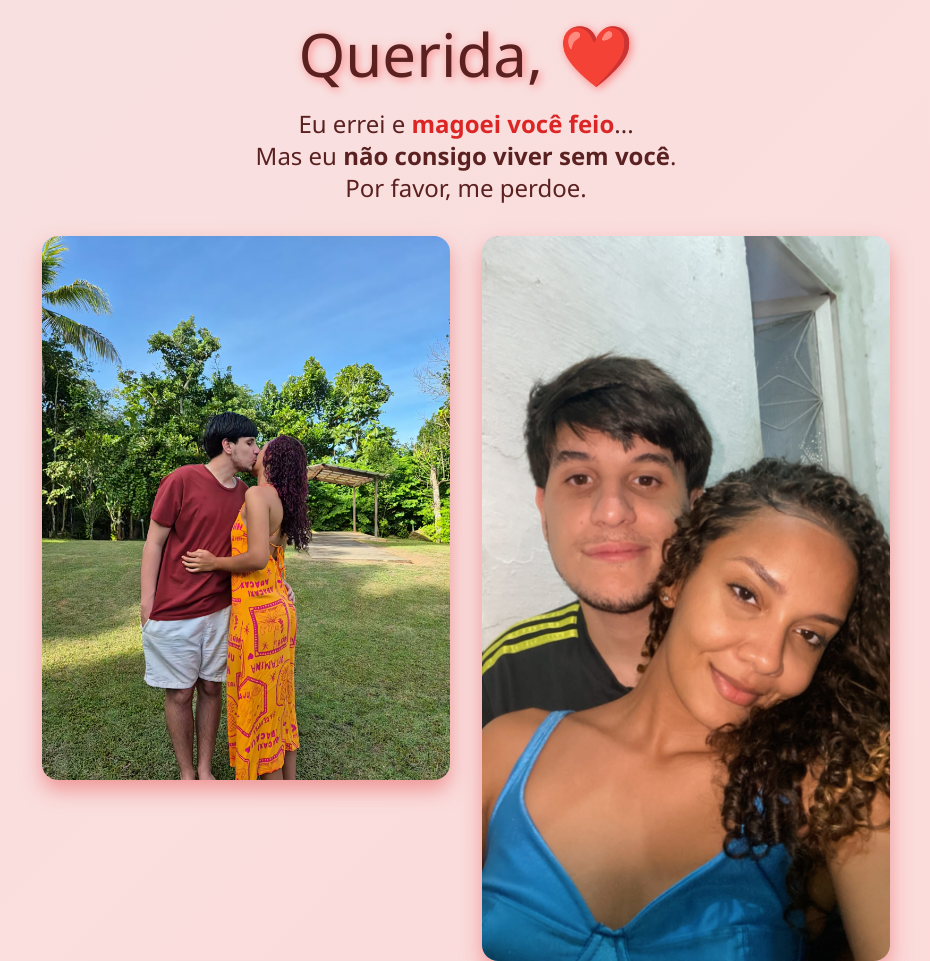
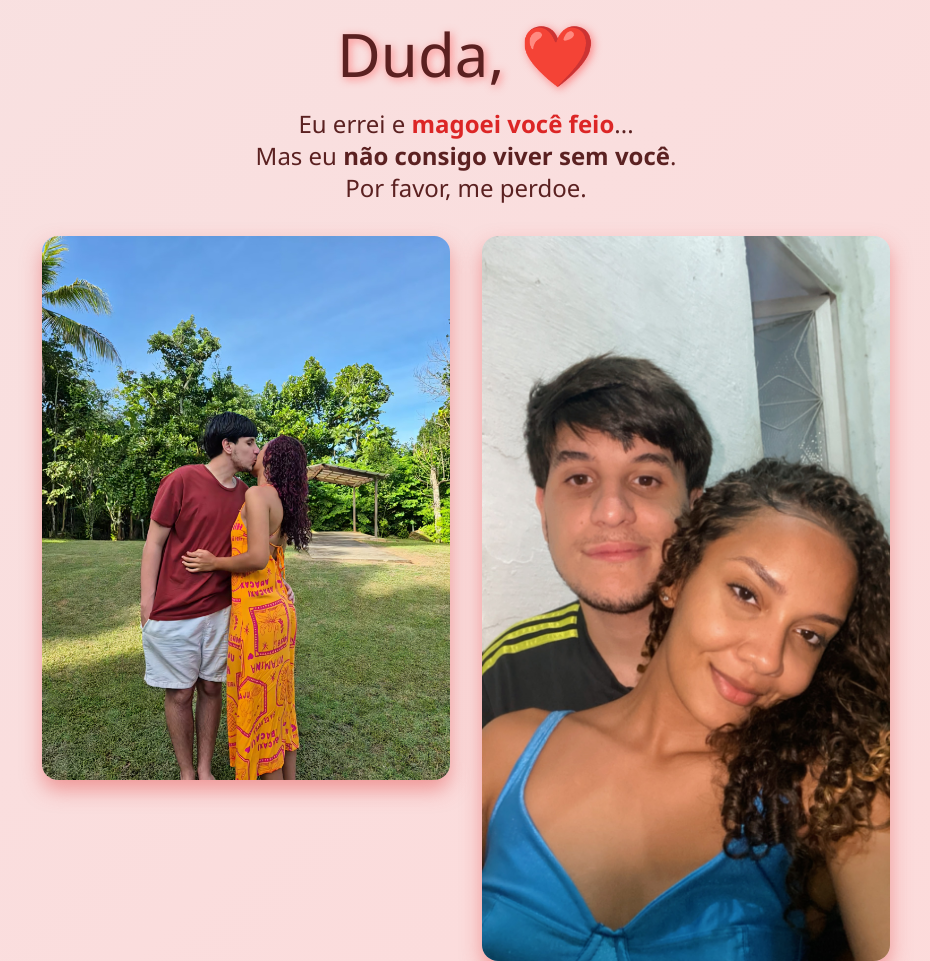
Before and after one commit to euphscrf/perdoaeupff, a plain HTML site: page index.html in a window 1280 px wide. Shown: the top 961 px of the page, without its empty margins (174-1104 px from the left). Drawn offline with nearby package versions, Linux system fonts and the light colour scheme.

Commit message:
Update index.html

```diff
--- a/index.html
+++ b/index.html
@@ -41,7 +41,7 @@
 <body>
 <main class="max-w-4xl mx-auto p-6 text-center">
   <header>
-    <h1 class="text-5xl md:text-6xl mb-6 leading-tight">Querida, <span class="heart">❤️</span></h1>
+    <h1 class="text-5xl md:text-6xl mb-6 leading-tight">Duda, <span class="heart">❤️</span></h1>
     <p class="text-xl md:text-2xl mb-8 px-2 md:px-0">
       Eu errei e <strong class="text-red-600">magoei você feio</strong>... <br />
       Mas eu <strong>não consigo viver sem você</strong>.<br />
```
